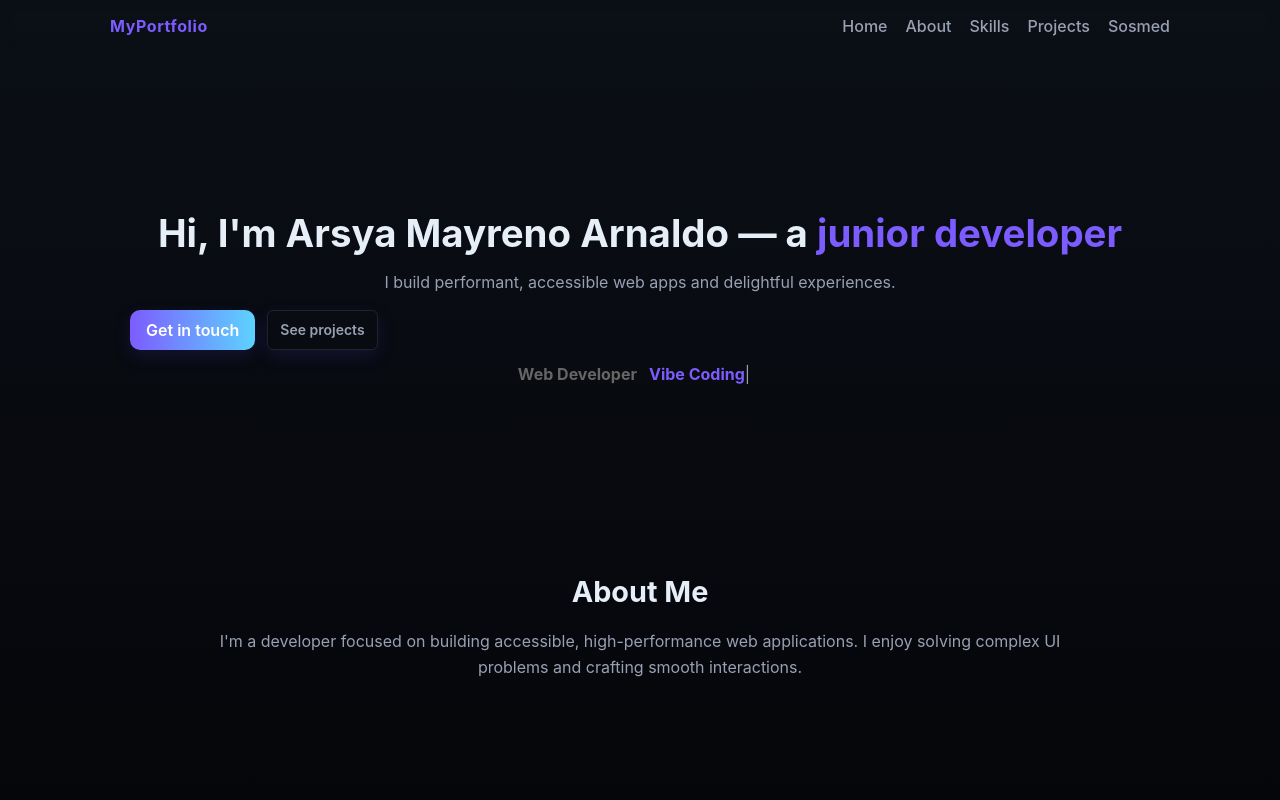
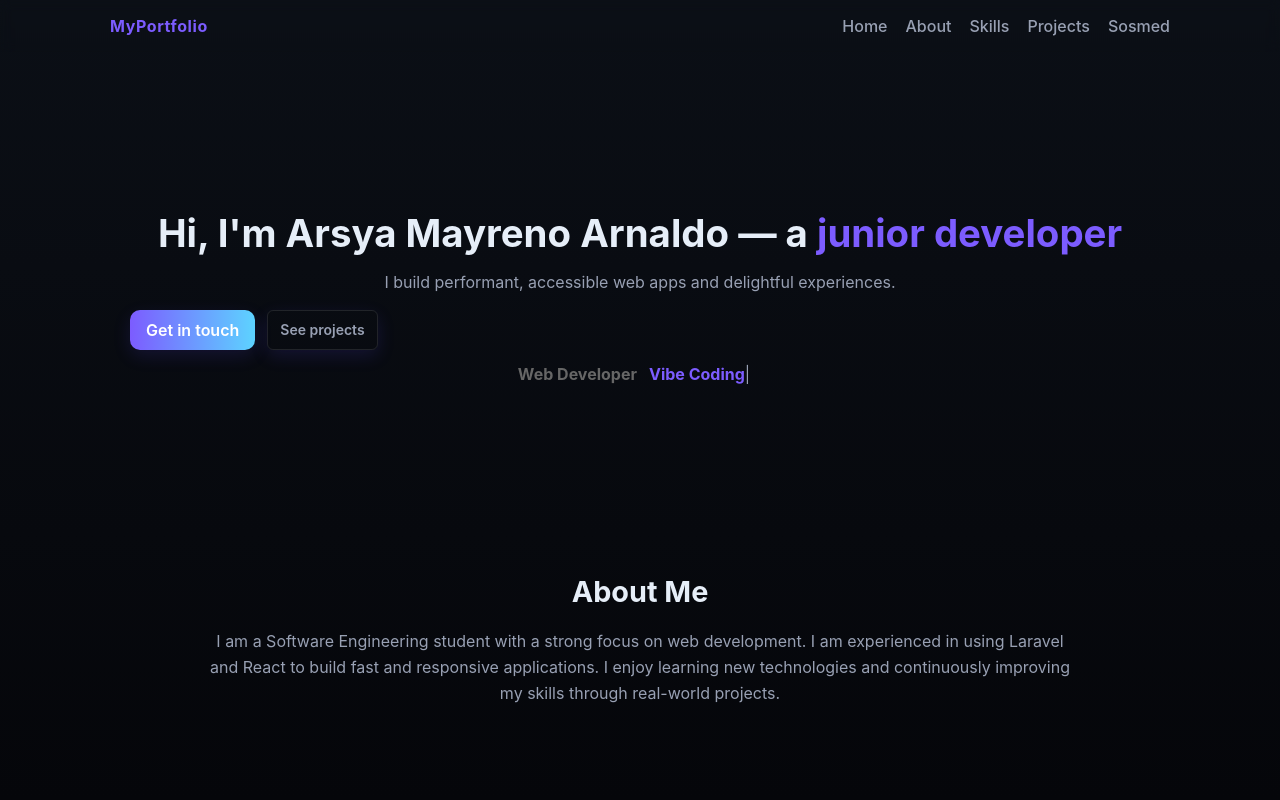
Before and after one commit to Reno11052009/portofolio, a React (Vite) app: page / in a window 1280 px wide. Shown: the top 800 px of the page. Built offline with nearby package versions, Linux system fonts and the light colour scheme.

Commit message:
update about me

```diff
--- a/src/components/About.jsx
+++ b/src/components/About.jsx
@@ -8,7 +8,7 @@ export default function About(){
       <motion.div className="container section--narrow about__inner"
         initial={{opacity:0, x:-50}} whileInView={{opacity:1,x:0}} viewport={{once:true}} transition={{duration:0.7, ease:'easeInOut'}}>
         <h2>About Me</h2>
-        <p className="muted">I'm a developer focused on building accessible, high-performance web applications. I enjoy solving complex UI problems and crafting smooth interactions.</p>
+        <p className="muted">I am a Software Engineering student with a strong focus on web development. I am experienced in using Laravel and React to build fast and responsive applications. I enjoy learning new technologies and continuously improving my skills through real-world projects.</p>
       </motion.div>
     </section>
   )
```
